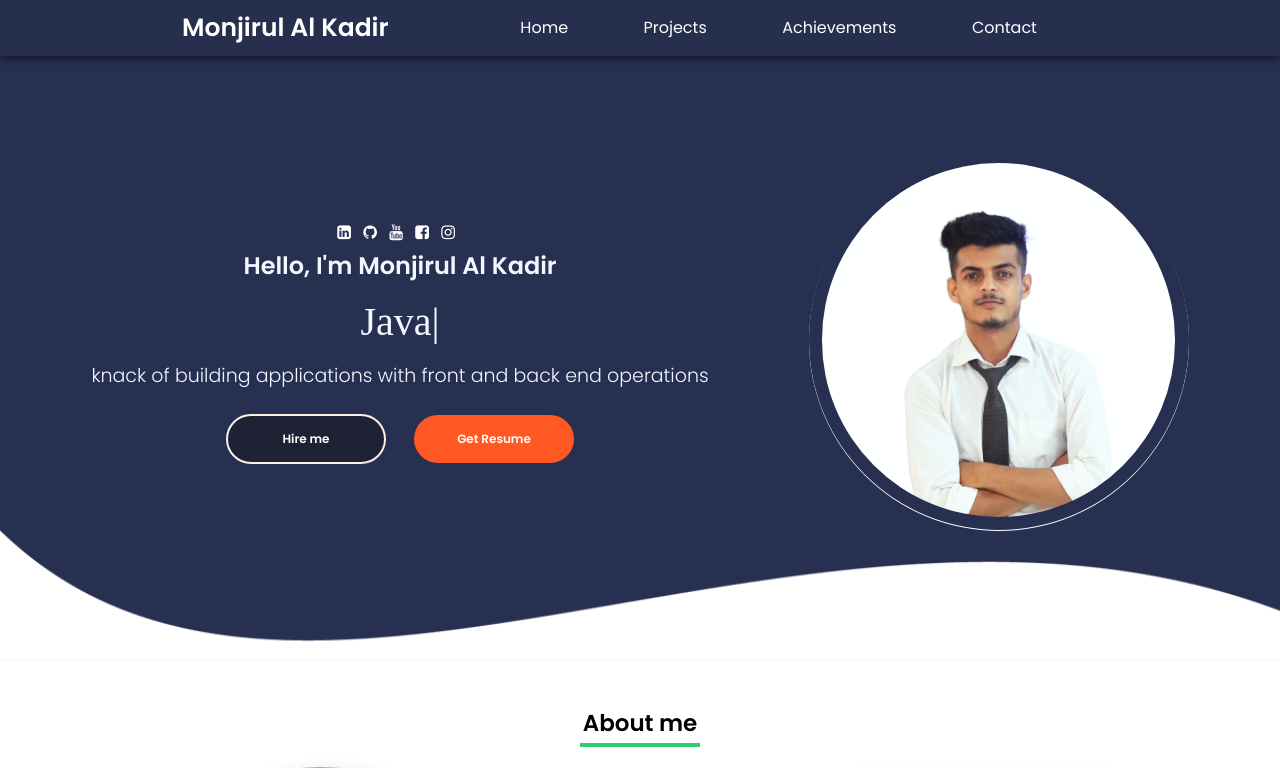
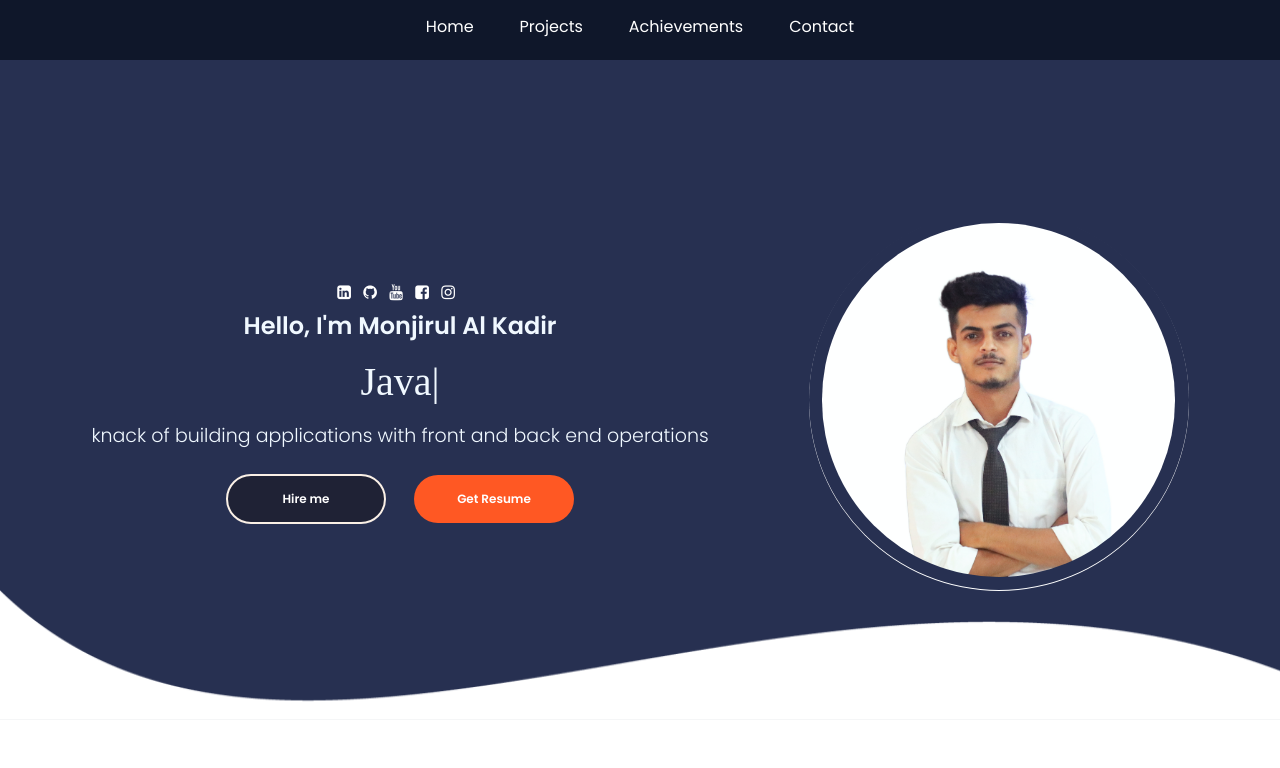
Before and after one commit to Monjirul028/My-Portfolio, a React (Create React App) app: page / in a window 1280 px wide. Shown: the top 768 px of the page. Built offline with nearby package versions, Linux system fonts and the light colour scheme; grey boxes are pictures that could not be loaded; the HTML template or start-up script is replaced by a standard one; a web font is replaced by a local one.

Commit message:
changed nav2

```diff
--- a/src/PortfolioContainer/Navbar/Navbar.css
+++ b/src/PortfolioContainer/Navbar/Navbar.css
@@ -1,4 +1,4 @@
-.nav
+/* .nav
 {
     background-color: rgba(39, 48 , 79, 0.95);
 
@@ -108,11 +108,12 @@
         font-size: 32px;
         color: whitesmoke;
         /* margin-right: 35px; */
+        /*
      }
 
      .mobile-menu-link {
         grid-row: 2/2;
-        grid-column: 3/4;
+        grid-column: 2/3;
         position: relative;
         z-index: 99;
       }
@@ -154,3 +155,122 @@
         transition-delay: 0.2s;
       }
 }
+*/
+
+*
+{
+    margin: 0px;
+    padding: 0px;
+    box-sizing: border-box;
+}
+
+.active{
+    box-shadow: 0px 2px 10px #ffffff3b;
+}
+
+
+
+nav {
+    z-index: 1000;
+    display: flex;
+    justify-content: center;
+    align-items: center;
+    height: 100%;
+    background-color: #0f172a;
+    color: white;
+    position: sticky;
+    top: 0;
+}
+
+nav .title {
+    font-size: 1.5rem;
+    margin: 1rem;
+    font-weight: bold;
+    text-decoration: none;
+    color: white;
+}
+
+nav ul {
+    display: flex;
+    align-items: center;
+}
+
+nav ul li {
+   list-style: none;
+}
+
+nav ul li a {
+    display: block;
+    text-decoration: none;
+    color: white;
+    padding-inline: 15px;
+    padding-top: 5px;
+    padding-bottom: 5px;
+    margin: 0 0.5rem;
+    margin-top: 10px;
+    border-radius: 0.5rem;
+}
+
+
+
+nav ul li :hover {
+    /* background-color:#121f47 ; */
+    text-decoration: none;
+    color: white;
+    box-shadow: 0px 4px 4px rgba(138, 137, 137, 0.1);
+
+    /* box-shadow: 0 0 1px whitesmoke; */
+
+}
+
+
+
+nav .menu {
+    display: none;
+    position: absolute;
+    top: 0.75rem;
+    right: 0.5rem;
+    flex-direction: column;
+    justify-content: space-between;
+    width: 2.25rem;
+    height: 2rem;
+}
+
+nav .menu span {
+    height: 0.4rem;
+    width: 100%;
+    background-color: #fff;
+    border-radius: 0.2rem;
+}
+
+
+@media (max-width: 610px) {
+    nav .menu {
+        display: flex;
+    }
+
+    nav {
+        flex-direction: column;
+        align-items: flex-start;
+    }
+
+    nav ul {
+        display: none;
+        flex-direction: column;
+        width: 100%;
+        margin-bottom: 0.25rem;
+    }
+
+    nav ul.open {
+        display: flex;
+    }
+
+    nav ul li {
+        width: 100%;
+        text-align: center;
+    }
+
+    nav ul li a {
+        margin: 0.2rem 0.5rem;
+    }
+}
--- a/src/PortfolioContainer/Navbar/Navbar.jsx
+++ b/src/PortfolioContainer/Navbar/Navbar.jsx
@@ -1,56 +1,90 @@
+// import React, { useState } from "react";
+// import "./Navbar.css";
+// import { Link } from "react-router-dom";
+// function Navbar() {
+//   let [showMediaIcon, setShowMediaIcon] = useState(false);
+
+//   return (
+//     <>
+//       <nav className="nav">
+//         <div className="nav-logo">Monjirul Al Kadir</div>
+
+//         <div
+//           className={showMediaIcon ? "menu-link mobile-menu-link" : "menu-link"}
+//         >
+//           <ul className="menu">
+//             <li className="menu-item">
+//               {" "}
+//               <Link to={"/"}>
+//                 {" "}
+//                 <a href="#">Home</a>{" "}
+//               </Link>
+//             </li>
+//             <li className="menu-item">
+//               {" "}
+//               <Link to={"/projects"}>
+//                 {" "}
+//                 <a href="#">Projects</a>{" "}
+//               </Link>
+//             </li>
+//             <li className="menu-item">
+//               {" "}
+//               <Link to={"/achievements"}>
+//                 {" "}
+//                 <a href="#">Achievements</a>
+//               </Link>
+//             </li>
+//             <li className="menu-item">
+//               {" "}
+//               <Link to={"/contact"}>
+//                 <a href="#">Contact</a>
+//               </Link>
+//             </li>
+//           </ul>
+//         </div>
+
+//         <div className="hamburger-menu">
+//           <a href="#" onClick={() => setShowMediaIcon(!showMediaIcon)}>
+//             <i class="fa fa-bars "></i>
+//           </a>
+//         </div>
+//       </nav>
+//     </>
+//   );
+// }
+
+// export default Navbar;
+
 import React, { useState } from "react";
+
 import "./Navbar.css";
-import { Link } from "react-router-dom";
-function Navbar() {
-  let [showMediaIcon, setShowMediaIcon] = useState(false);
+import { Link, NavLink } from "react-router-dom";
+
+const Navbar = () => {
+  const [menuOpen, setMenuOpen] = useState(false);
 
   return (
-    <>
-      <nav className="nav">
-        <div className="nav-logo">Monjirul Al Kadir</div>
-
-        <div
-          className={showMediaIcon ? "menu-link mobile-menu-link" : "menu-link"}
-        >
-          <ul className="menu">
-            <li className="menu-item">
-              {" "}
-              <Link to={"/"}>
-                {" "}
-                <a href="#">Home</a>{" "}
-              </Link>
+    <nav>
+      <div className="menu" onClick={() => setMenuOpen(!menuOpen)}>
+        <span></span>
+        <span></span>
+        <span></span>
+      </div>
+      <ul className={menuOpen ? "open" : ""}>
+        <li>
+          <NavLink to="/home">Home</NavLink>
         </li>
-            <li className="menu-item">
-              {" "}
-              <Link to={"/projects"}>
-                {" "}
-                <a href="#">Projects</a>{" "}
-              </Link>
+        <li>
+          <NavLink to="/projects">Projects</NavLink>
         </li>
-            <li className="menu-item">
-              {" "}
-              <Link to={"/achievements"}>
-                {" "}
-                <a href="#">Achievements</a>
-              </Link>
+        <li>
+          <NavLink to="/achievements">Achievements</NavLink>
         </li>
-            <li className="menu-item">
-              {" "}
-              <Link to={"/contact"}>
-                <a href="#">Contact</a>
-              </Link>
+        <li>
+          <NavLink to="/contact">Contact</NavLink>
         </li>
       </ul>
-        </div>
-
-        <div className="hamburger-menu">
-          <a href="#" onClick={() => setShowMediaIcon(!showMediaIcon)}>
-            <i class="fa fa-bars "></i>
-          </a>
-        </div>
     </nav>
-    </>
   );
-}
-
+};
 export default Navbar;
```
Lines whose indentation alone changed are shown as unchanged.
